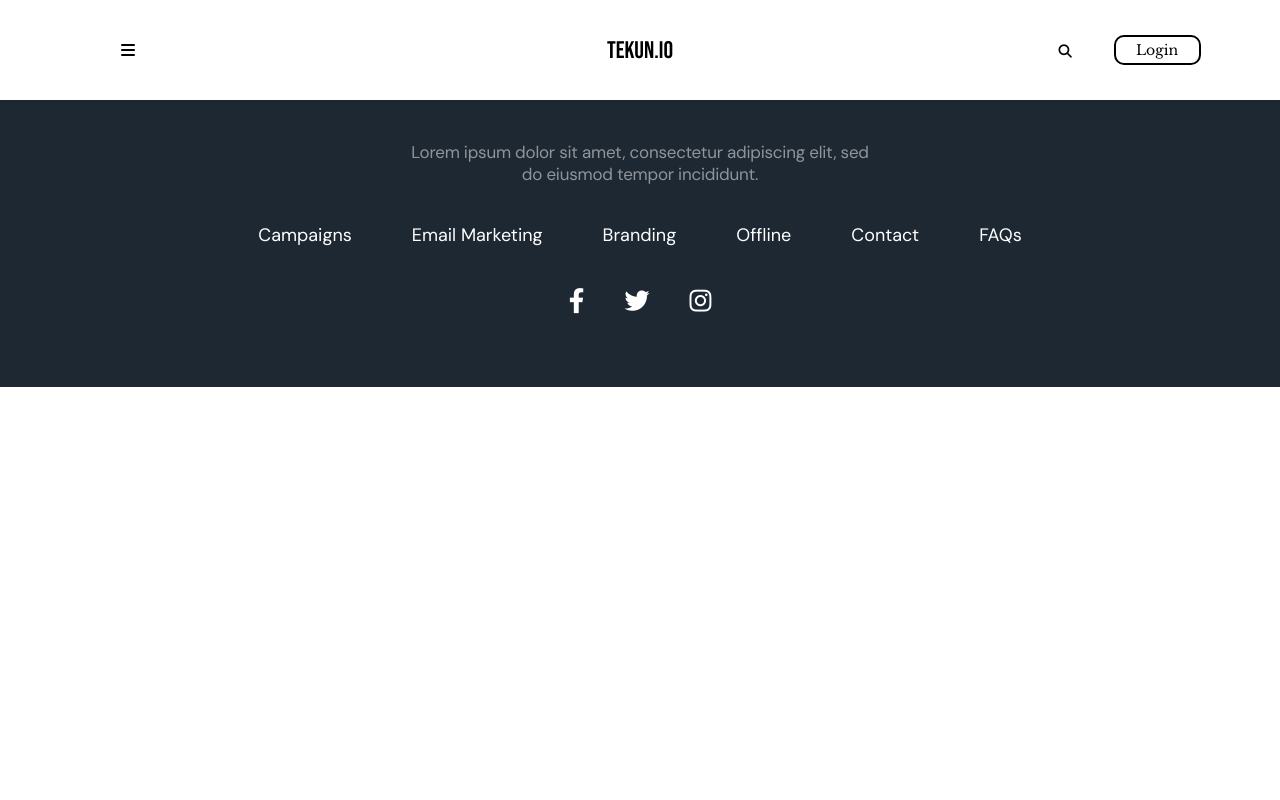
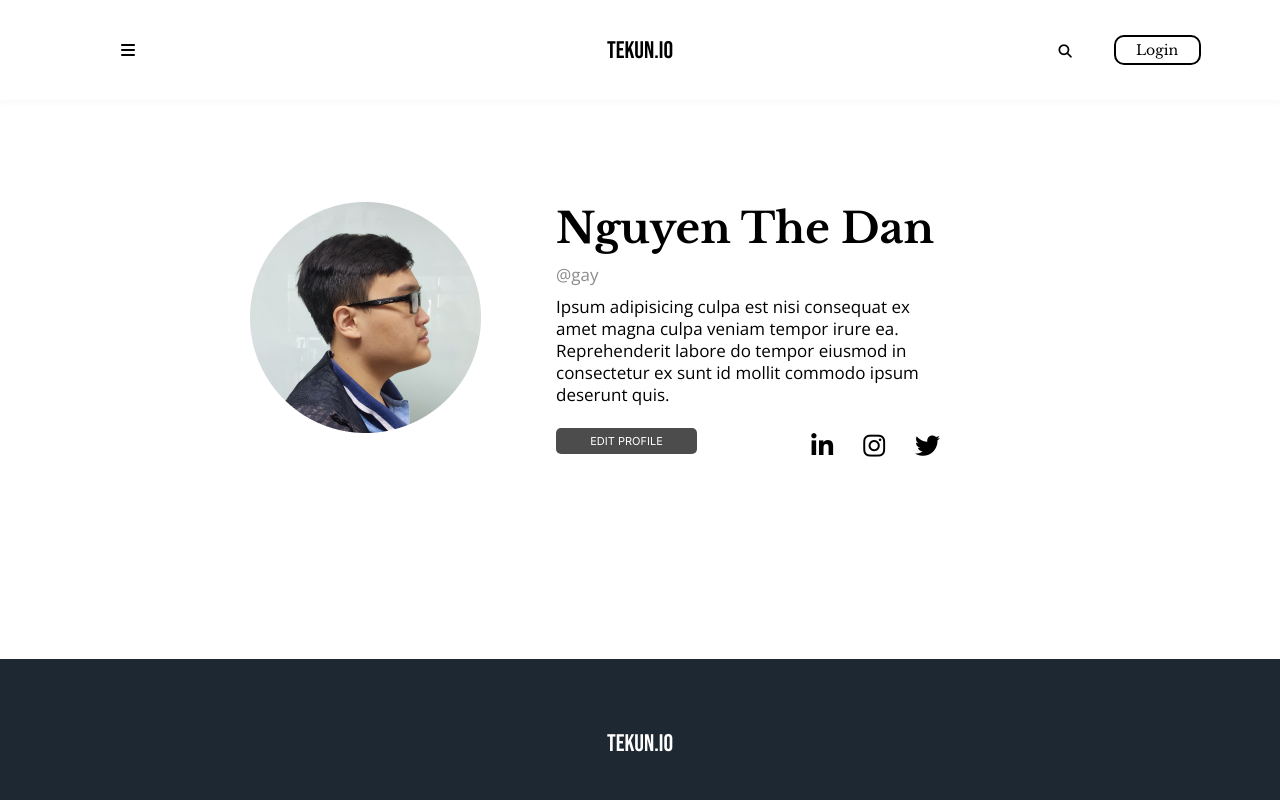
Before and after one commit to CuongXuanLe/TechnologyWeb, a React (Create React App) app in the folder client/: page /Profile in a window 1280 px wide. Shown: the top 800 px of the page. Built offline with nearby package versions, Linux system fonts and the light colour scheme.

Commit message:
doing profile

```diff
--- a/client/src/Components/Profile/ProfilePage.css
+++ b/client/src/Components/Profile/ProfilePage.css
@@ -0,0 +1,39 @@
+.main__profile{
+    display: flex;
+    position: relative;
+    margin: 100px 0;
+    flex-direction: column;
+    justify-content: center;
+    align-items: center;
+}
+
+.main__profile h1{
+    font-family: 'Libre Baskerville';
+    font-style: normal;
+    font-weight: 700;
+    font-size: 42px;
+    line-height: 52px;
+}
+
+.main__profile p{
+    font-family: 'Open Sans';
+    font-style: normal;
+    font-weight: 400;
+    font-size: 17px;
+    line-height: 22px;
+}
+
+.btn__edit-profile{
+    width: 141px;
+    height: 26px;
+    background: rgba(0, 0, 0, 0.7);
+    border-radius: 5px;
+    border: none;
+    color: #fff;
+    font-family: 'Inter';
+    font-style: normal;
+    font-weight: 400;
+    font-size: 11px;
+    line-height: 13px;
+    margin-top: -10px;
+}
--- a/client/src/Components/Profile/ProfilePage.jsx
+++ b/client/src/Components/Profile/ProfilePage.jsx
@@ -1,11 +1,29 @@
 import React from 'react'
 import './ProfilePage.css'
+import images from '../../constants/images'
 
 
 const ProfilePage = () => {
   return (
     <div className='main__profile'>
-
+      <div className="about__profile">
+        <img src={images.avatarLarge} alt="avatar" />
+        <div className="about__profile-content">
+          <h1>Nguyen The Dan</h1>
+          <p className='my'>@gay</p>
+          <p>Ipsum adipisicing culpa est nisi consequat ex amet magna culpa veniam tempor irure ea. Reprehenderit labore do tempor eiusmod in consectetur ex sunt id mollit commodo ipsum deserunt quis.</p>
+          <div className="social__info">
+            <div className="social__info-website">
+              <button className='btn__edit-profile'>EDIT PROFILE</button>
+            </div>
+            <div className="social__info-app">
+              <i class="fa-brands fa-linkedin-in"></i>
+              <i class="fa-brands fa-instagram"></i>
+              <i class="fa-brands fa-twitter"></i>
+            </div>
+          </div>
+        </div>
+      </div>
     </div>
   )
 }
--- a/client/src/pages/Profile/Profile.css
+++ b/client/src/pages/Profile/Profile.css
@@ -0,0 +1,4 @@
+.blog__profile{
+    position: relative;
+    margin-top: 100px;
+}
```
